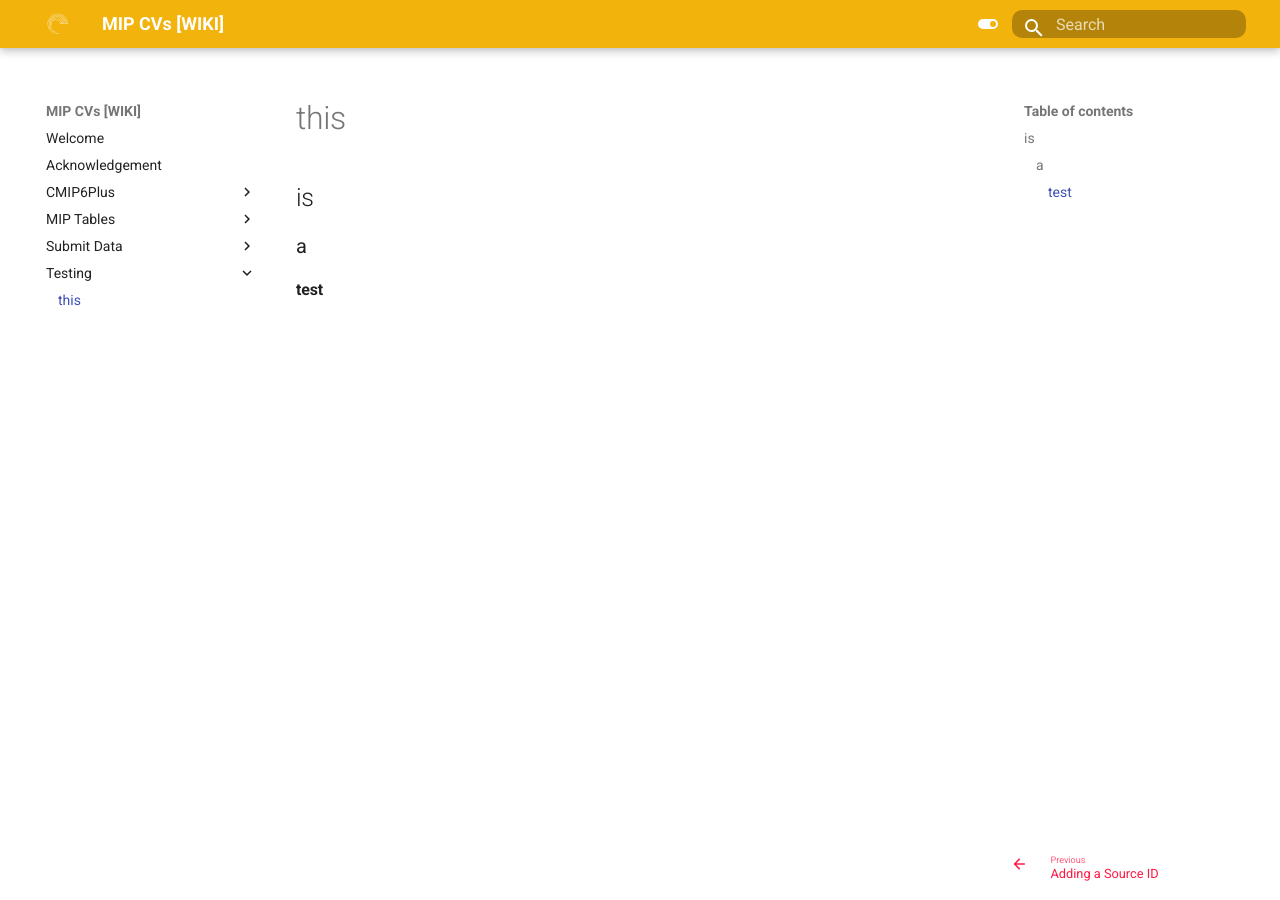
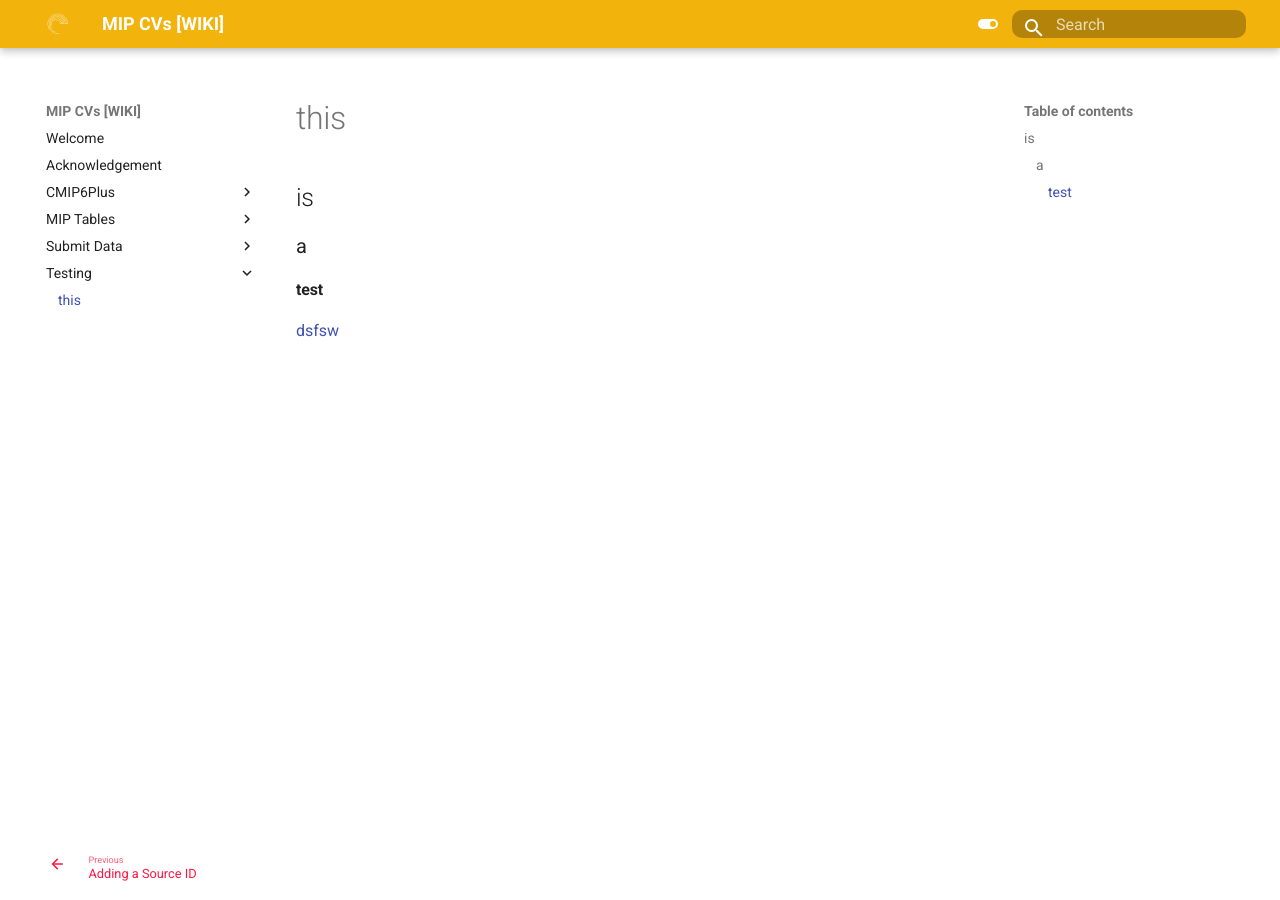
Before and after one commit to cmip-ipo-internal/mipcvs-wiki, an MkDocs documentation site: the page built from docs/Testing/test.md, in a window 1280 px wide. Built offline with MkDocs 1.6.1 and Material for MkDocs 9.7.7, drawn with Linux system fonts in a browser that asks for light colours.

Commit message:
Update test.md

```diff
--- a/docs/Testing/test.md
+++ b/docs/Testing/test.md
@@ -2,4 +2,4 @@
 ## is
 ### a
 #### test
-<a>
+<a>dsfsw</a>
```
